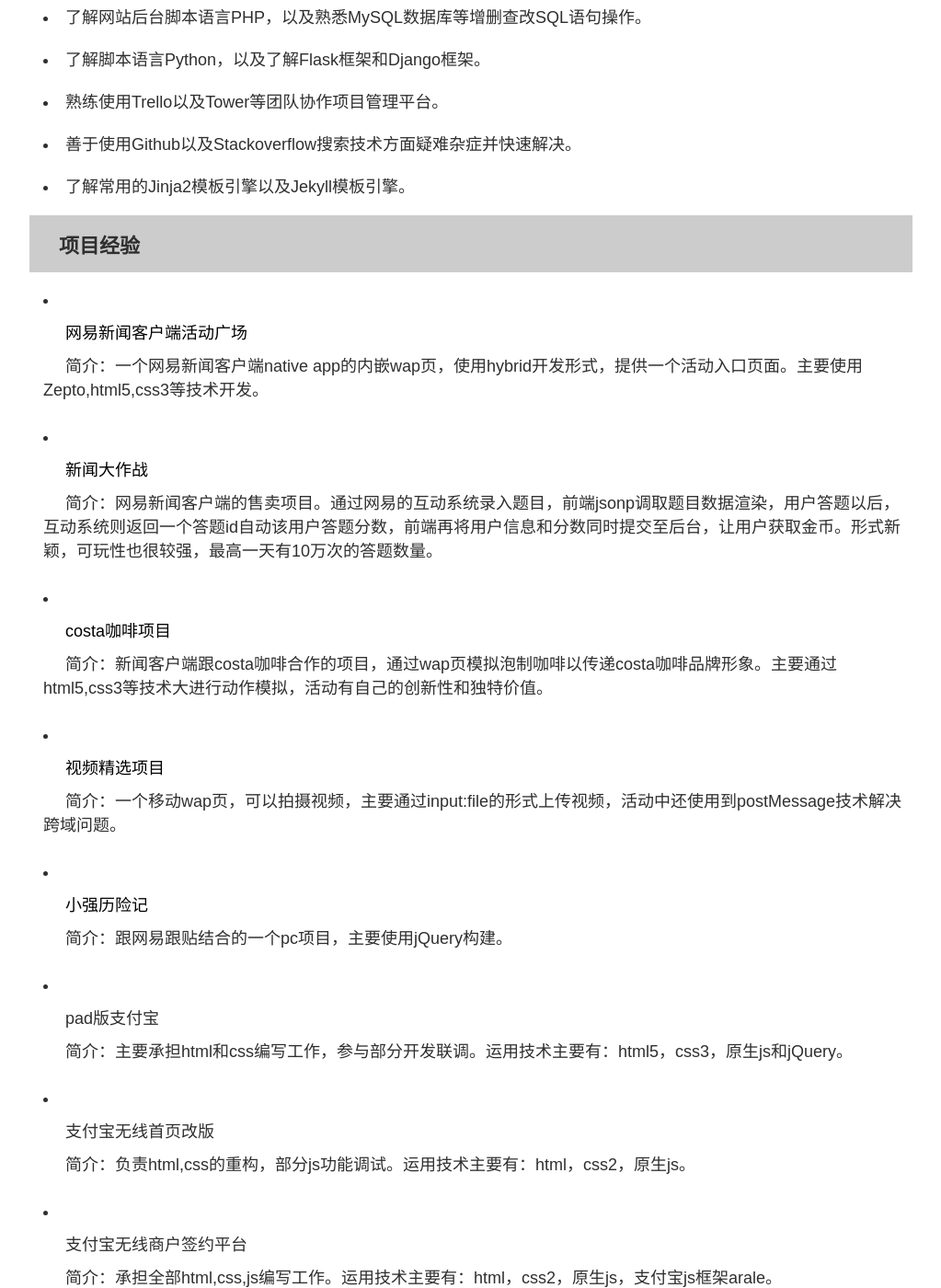
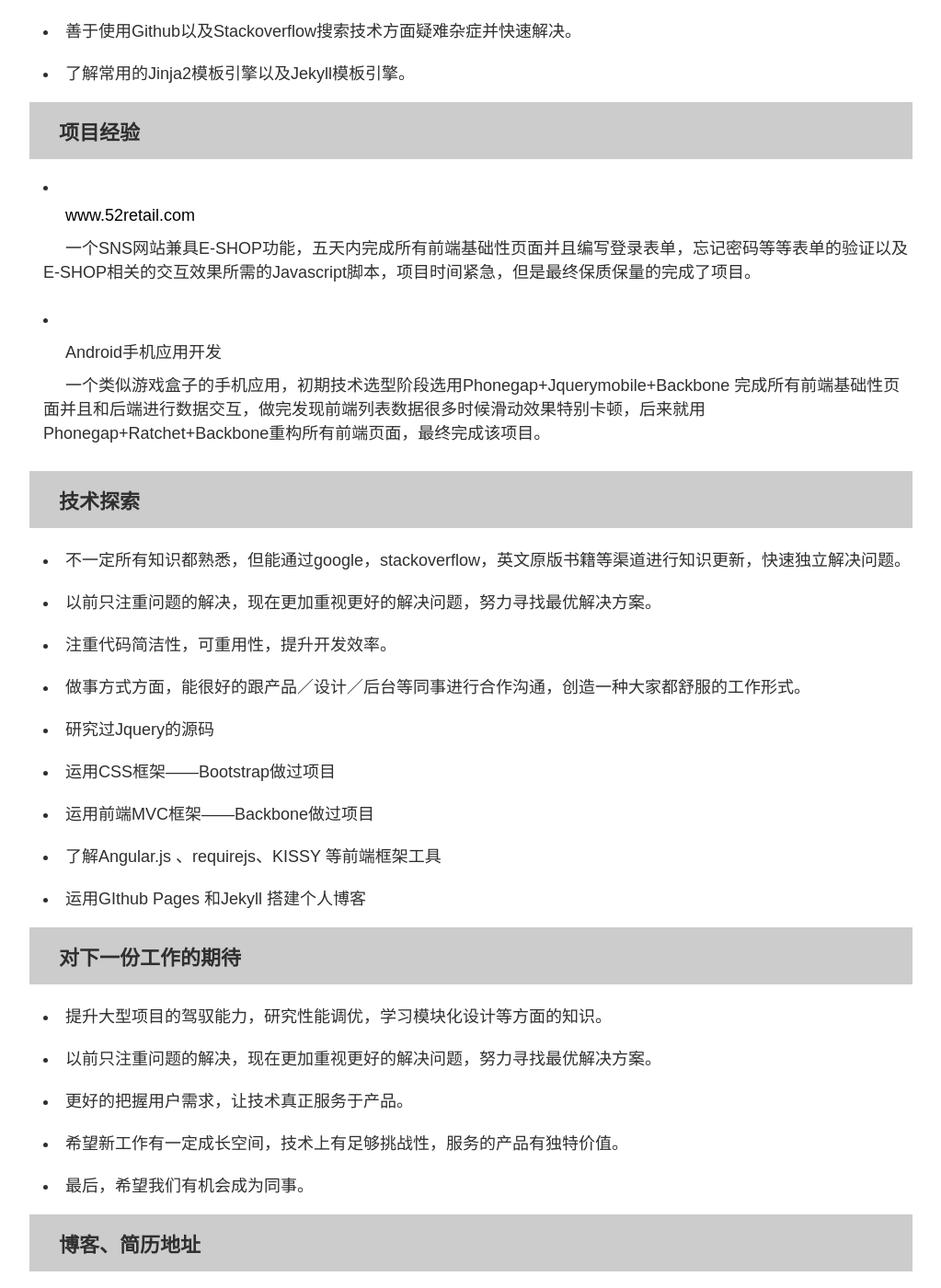
Before and after one commit to yubiaobin/yubiaobin.github.io, a Jekyll site: the page resume.html, which Jekyll copies as it is, in a window 1280 px wide and 1400 px high, scrolled down 1822 px. Shown: the whole window at 92% size, without its empty margins (128-1151 px from the left). Built offline with Jekyll 4.4.1, drawn with Linux system fonts in a browser that asks for light colours; some of the changed text lies outside the part shown.

Commit message:
modified resume pages

```diff
--- a/resume.html
+++ b/resume.html
@@ -139,10 +139,10 @@
 		        	<li>熟练使用PhotoShop切图，像素级重构。</li>
 		            <li>熟练掌握html/css/js等前端知识，能写出语义合理，兼容性良好的网站结构</li>
 		            <li>熟练使用jQuery，Zepto等库或框架</li>
-		            <li>
+		           <!--  <li>
 		                <p>熟悉php，mysql等技术，能独立建站。</p>
 		                <p class="itemIntro">作品有: <a href="http://starofwords.com/" target="_blank">http://starofwords.com/</a>，<a href="http://www.f2estar.com/" target="_blank">http://www.f2estar.com/</a>等</p>
-		            </li>
+		            </li> -->
 		        </ul>
 		        <h2>写代码，逻辑清晰，代码精简</h2>
 		        	<ul>
@@ -164,7 +164,17 @@
 		    <div class="works">
 		        <p class="title">项目经验</p>
 		        <ul>
-		            <li>
+		        	<li>
+		        		<p><a target="_blank" href="http://www.52retail.com">www.52retail.com</a></p>
+		        		<p class="itemIntro">一个SNS网站兼具E-SHOP功能，五天内完成所有前端基础性页面并且编写登录表单，忘记密码等等表单的验证以及E-SHOP相关的交互效果所需的Javascript脚本，项目时间紧急，但是最终保质保量的完成了项目。</p>
+		        	</li>
+		        	<li>
+		        		<p>Android手机应用开发</p>
+		        		<p class="itemIntro">
+		        			一个类似游戏盒子的手机应用，初期技术选型阶段选用Phonegap+Jquerymobile+Backbone 完成所有前端基础性页面并且和后端进行数据交互，做完发现前端列表数据很多时候滑动效果特别卡顿，后来就用Phonegap+Ratchet+Backbone重构所有前端页面，最终完成该项目。
+		        		</p>
+		        	</li>
+		            <!-- <li>
 		                <p><a target="_blank" href="http://3g.163.com/ntes/special/00340BF8/hdlb.html">网易新闻客户端活动广场</a></p>
 		                <p class="itemIntro">简介：一个网易新闻客户端native app的内嵌wap页，使用hybrid开发形式，提供一个活动入口页面。主要使用Zepto,html5,css3等技术开发。</p>
 		            </li>
@@ -195,7 +205,7 @@
 		            <li>
 		                <p>支付宝无线商户签约平台</p>
 		                <p>简介：承担全部html,css,js编写工作。运用技术主要有：html，css2，原生js，支付宝js框架arale。</p>
-		            </li>
+		            </li> -->
 		        </ul>
 		    </div>
 
```
